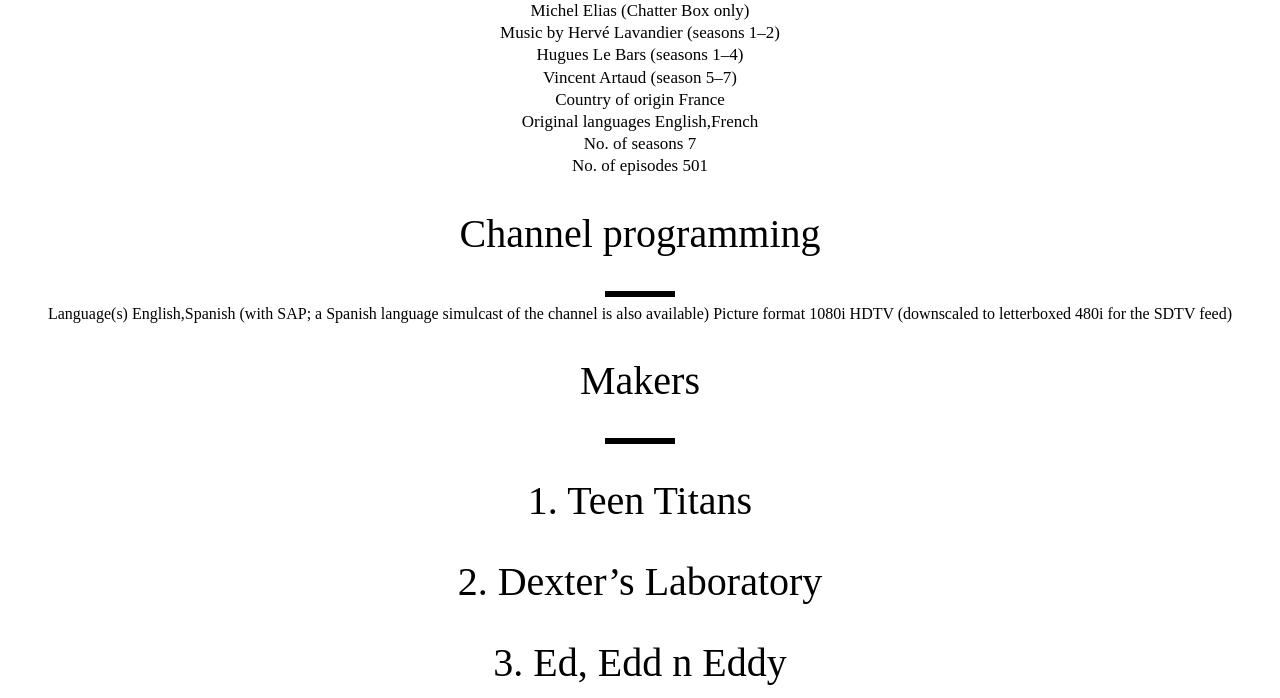
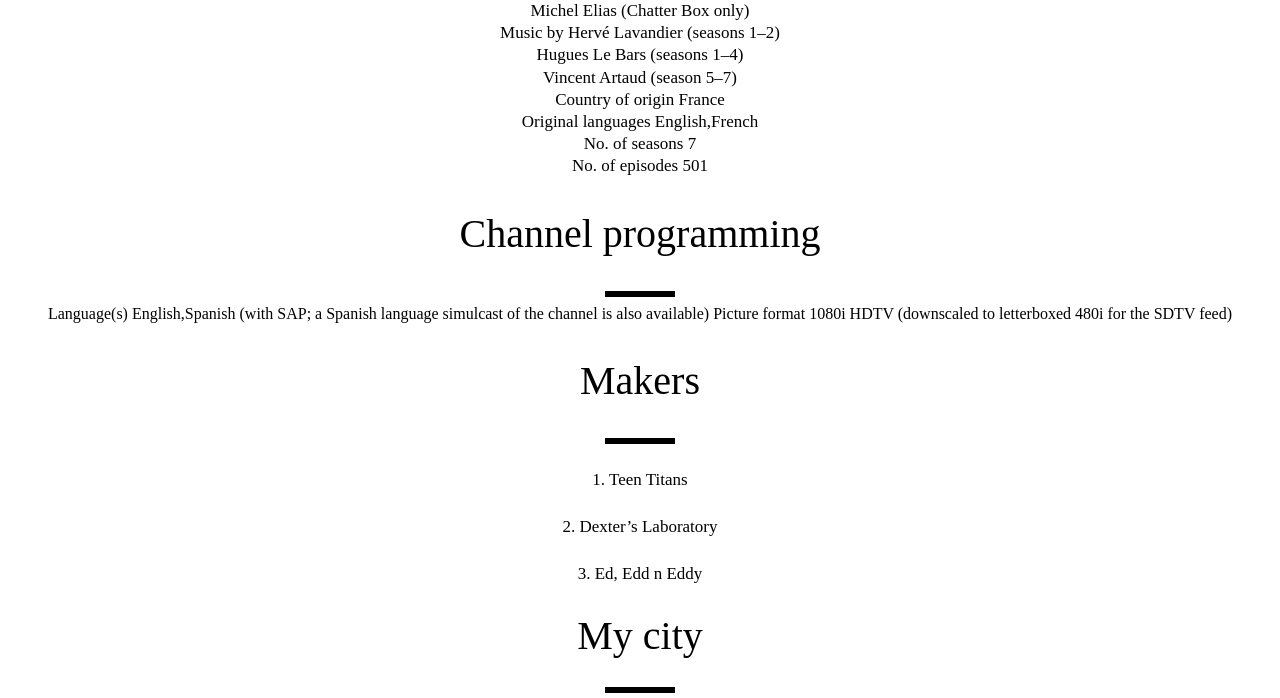
Before and after one commit to mukeshahairwar/Oggy-and-Cockroaches, a plain HTML site: page index.html in a window 1280 px wide. Shown: the part 2592-3290 px from the top of the page. Drawn offline with Linux system fonts and the light colour scheme; grey boxes are pictures that could not be loaded.

Commit message:
Add files via upload

```diff
--- a/index.html
+++ b/index.html
@@ -59,10 +59,13 @@
     <section id="">
         <h1>Makers</h1>
         <div class="line"></div>
-        <h1>1. Teen Titans </h1>
-        <h1>2. Dexter’s Laboratory</h1>
-        <h1>3. Ed, Edd n Eddy</h1>
+        <p>1. Teen Titans </p>
+        <p>2. Dexter’s Laboratory</p>
+        <p>3. Ed, Edd n Eddy</p>
     </section>
+    <h1>My city</h1>
+    <div class="line"></div>
+    <iframe src="https://www.google.com/maps/embed?pb=!1m18!1m12!1m3!1d27398.779227173676!2d75.85976969885208!3d30.86294706065935!2m3!1f0!2f0!3f0!3m2!1i1024!2i768!4f13.1!3m3!1m2!1s0x391a82ed2c152203%3A0xb1e3f7ae578798cd!2sShimlapuri%2C%20Ludhiana%2C%20Punjab!5e0!3m2!1sen!2sin!4v1614408684420!5m2!1sen!2sin" width="600" height="450" style="border:0;" allowfullscreen="" loading="lazy"></iframe><br><br>
 </body>
 
 </html>
```
